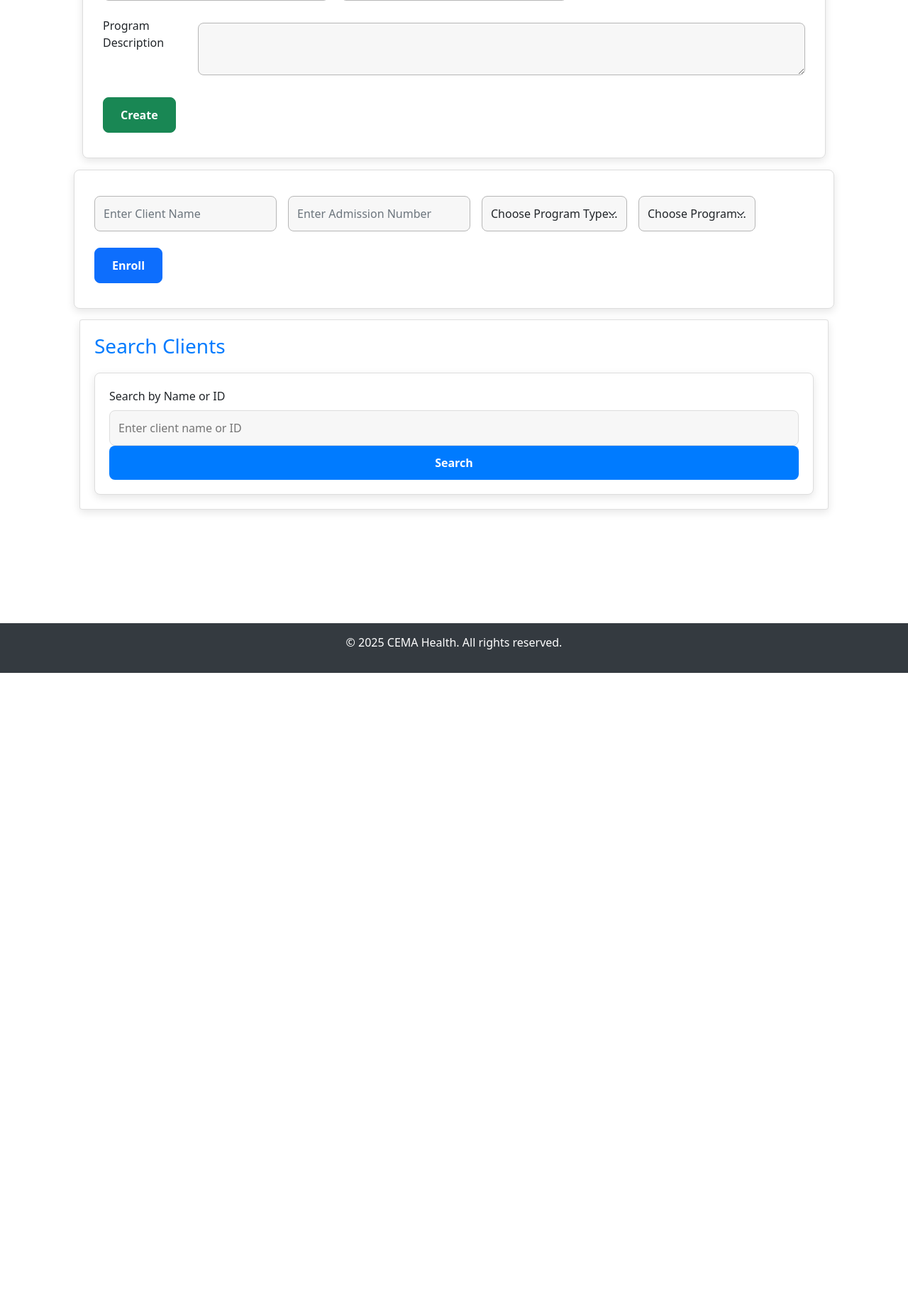
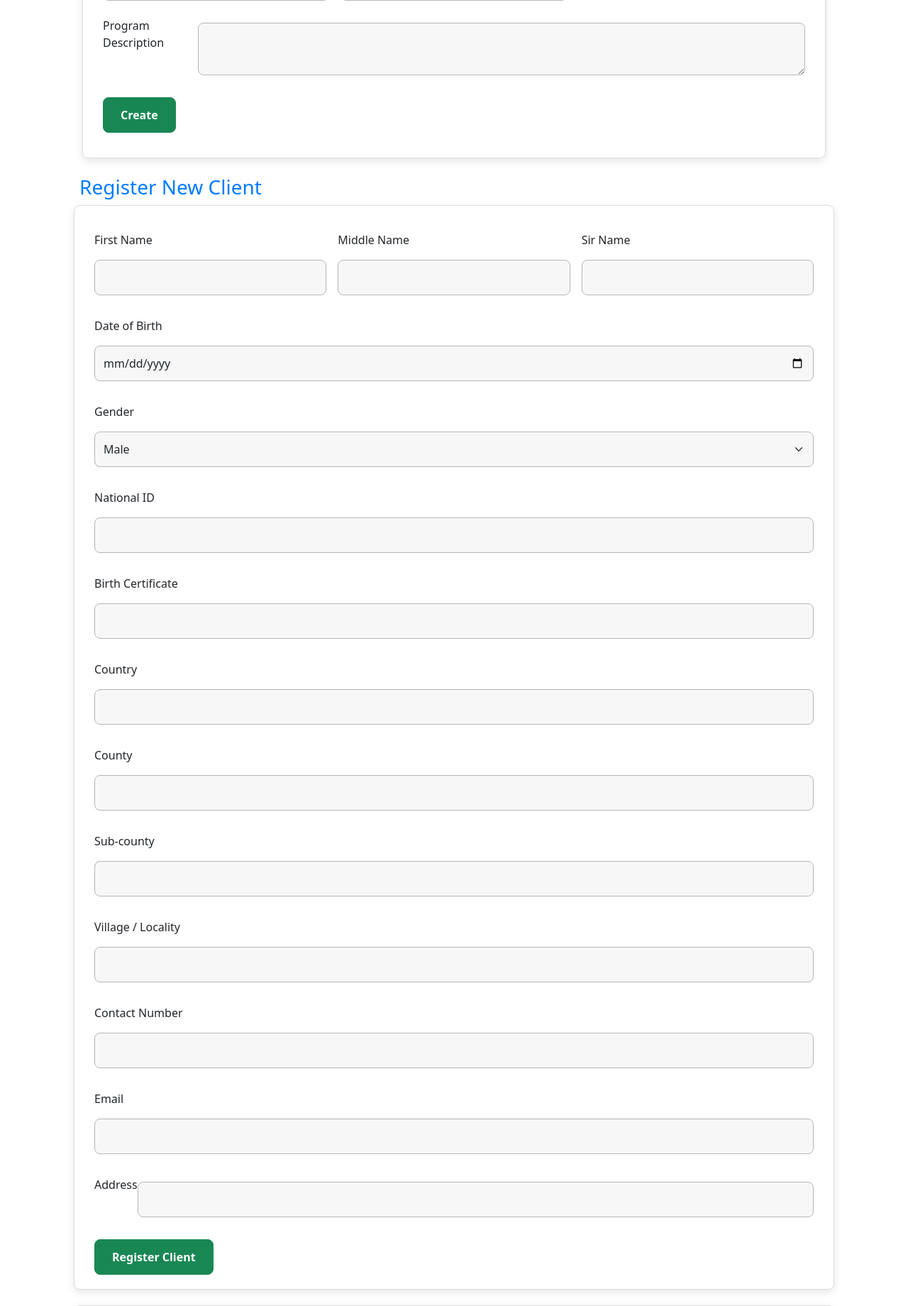
Before and after one commit to martinondiwa/CEMA_Health_Management_System, a Flask app: page /doctor/dashboard in a window 1280 px wide. Shown: the part 382-2222 px from the top of the page at 71% size. Before the commit the page ends 1330 px from the top, so only its background shows below. Run offline with Flask 2, Linux system fonts and the light colour scheme; the visitor is signed in with stand-in values (Sample User, id 1); data comes from the database, SQL or seed files in the repository; data that the repository does not hold is empty.

Commit message:
Update doctor_dashboard.html
asdf

```diff
--- a/app/templates/doctor_dashboard.html
+++ b/app/templates/doctor_dashboard.html
@@ -43,8 +43,78 @@
   </form>
 </div>
 
+ <!-- Register New client -->
+<h3 class="mb-4">Register New Client</h3>
+<form action="{{ url_for('doctor.register_client') }}" method="POST" class="row g-3">
+  {{ client_form.hidden_tag() }}
 
+  <div class="col-md-4">
+    <label for="first_name" class="form-label">First Name</label>
+    {{ client_form.first_name(class="form-control") }}
+  </div>
+  <div class="col-md-4">
+    <label for="middle_name" class="form-label">Middle Name</label>
+    {{ client_form.middle_name(class="form-control") }}
+  </div>
+  <div class="col-md-4">
+    <label for="sir_name" class="form-label">Sir Name</label>
+    {{ client_form.sir_name(class="form-control") }}
+  </div>
 
+  <div class="col-md-6">
+    <label for="date_of_birth" class="form-label">Date of Birth</label>
+    {{ client_form.date_of_birth(class="form-control") }}
+  </div>
+  <div class="col-md-6">
+    <label for="gender" class="form-label">Gender</label>
+    {{ client_form.gender(class="form-select") }}
+  </div>
+
+  <div class="col-md-6">
+    <label for="national_id" class="form-label">National ID</label>
+    {{ client_form.national_id(class="form-control") }}
+  </div>
+  <div class="col-md-6">
+    <label for="birth_certificate" class="form-label">Birth Certificate</label>
+    {{ client_form.birth_certificate(class="form-control") }}
+  </div>
+
+  <div class="col-md-6">
+    <label for="country" class="form-label">Country</label>
+    {{ client_form.country(class="form-control") }}
+  </div>
+  <div class="col-md-6">
+    <label for="county" class="form-label">County</label>
+    {{ client_form.county(class="form-control") }}
+  </div>
+
+  <div class="col-md-6">
+    <label for="subcounty" class="form-label">Sub-county</label>
+    {{ client_form.subcounty(class="form-control") }}
+  </div>
+  <div class="col-md-6">
+    <label for="village" class="form-label">Village / Locality</label>
+    {{ client_form.village(class="form-control") }}
+  </div>
+
+  <div class="col-md-6">
+    <label for="contact_number" class="form-label">Contact Number</label>
+    {{ client_form.contact_number(class="form-control") }}
+  </div>
+  <div class="col-md-6">
+    <label for="email" class="form-label">Email</label>
+    {{ client_form.email(class="form-control") }}
+  </div>
+
+  <div class="col-md-12">
+    <label for="address" class="form-label">Address</label>
+    {{ client_form.address(class="form-control") }}
+  </div>
+
+  <div class="col-12">
+    <button type="submit" class="btn btn-success">Register Client</button>
+  </div>
+</form>
 
 <!-- Enroll Client in Program (Full Width) -->
 <form class="row gy-2 gx-3 align-items-center" method="POST" action="{{ url_for('doctor.enroll_client') }}">
```
